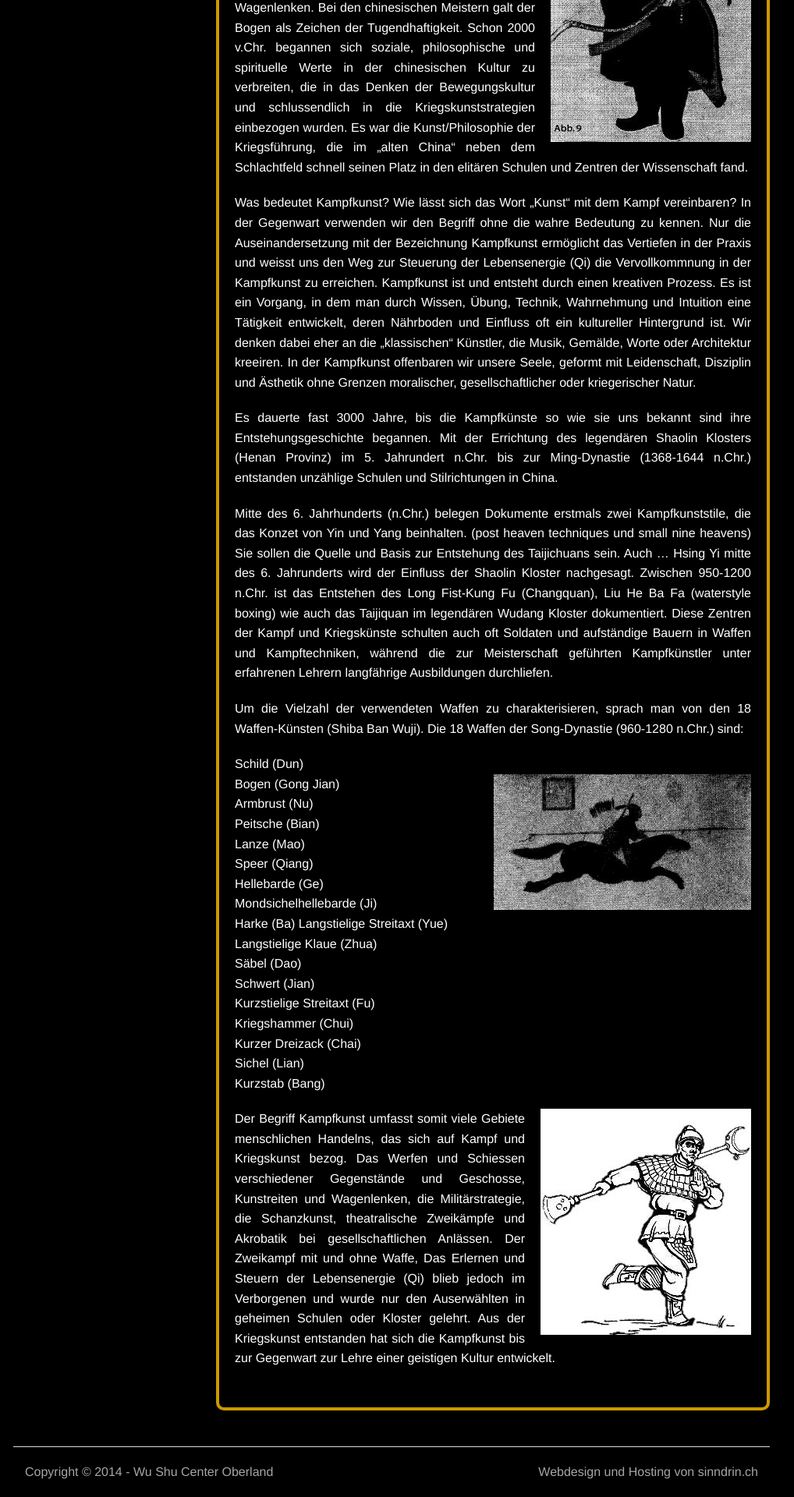
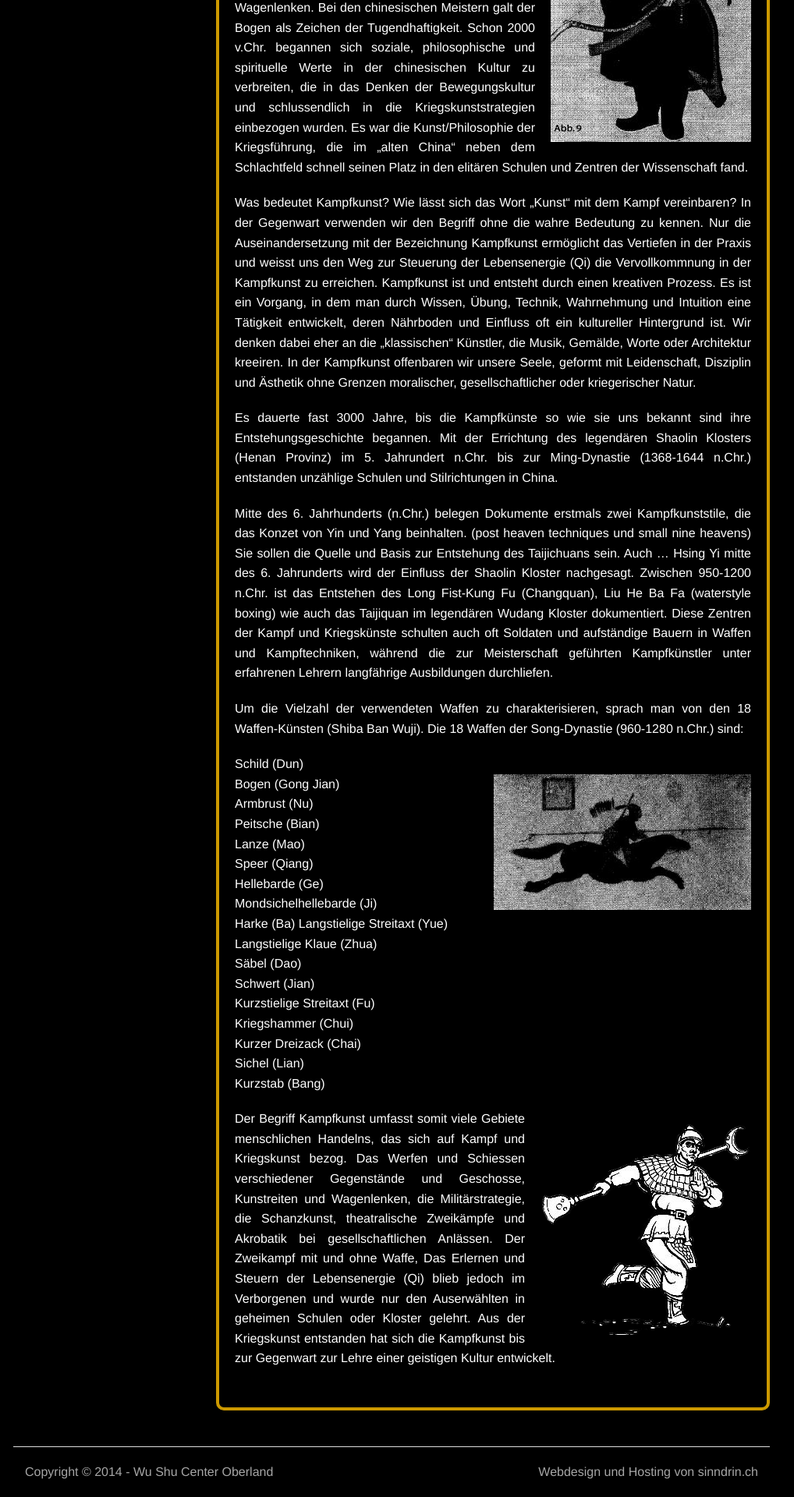
Before and after one commit to wu-shu/wu-shu.github.io, a Jekyll site: the page built from chinesische-kampfkunst/index.md, in a window 1280 px wide. Shown: the part 1051-2971 px from the top of the page at 78% size, without its empty margins (138-1156 px from the left). Built offline with Jekyll 4.4.1, drawn with Linux system fonts in a browser that asks for light colours; some web fonts are replaced; Markdown is read by kramdown in place of the engine named in the settings; comment, search, counter and statistics services are not loaded.

Commit message:
chin-kaempfer

```diff
--- a/chinesische-kampfkunst/index.md
+++ b/chinesische-kampfkunst/index.md
@@ -44,6 +44,6 @@ Kurzer Dreizack (Chai)<br>
 Sichel (Lian)<br>
 Kurzstab (Bang)<br>
 
-<img class="right" src="/images/chin-kaempfer.jpg" alt="Kämpfer">Der Begriff Kampfkunst umfasst somit viele Gebiete menschlichen Handelns, das sich auf Kampf und Kriegskunst bezog. Das Werfen und Schiessen verschiedener Gegenstände und Geschosse, Kunstreiten und Wagenlenken, die Militärstrategie, die Schanzkunst, theatralische Zweikämpfe und Akrobatik bei gesellschaftlichen Anlässen. Der Zweikampf mit und ohne Waffe, Das Erlernen und Steuern der Lebensenergie (Qi) blieb jedoch im Verborgenen und wurde nur den Auserwählten in geheimen Schulen oder Kloster gelehrt. Aus der Kriegskunst entstanden hat sich die Kampfkunst bis zur Gegenwart zur Lehre einer geistigen Kultur entwickelt.
+<img class="right" src="/images/chin-kaempfer.png" alt="Kämpfer">Der Begriff Kampfkunst umfasst somit viele Gebiete menschlichen Handelns, das sich auf Kampf und Kriegskunst bezog. Das Werfen und Schiessen verschiedener Gegenstände und Geschosse, Kunstreiten und Wagenlenken, die Militärstrategie, die Schanzkunst, theatralische Zweikämpfe und Akrobatik bei gesellschaftlichen Anlässen. Der Zweikampf mit und ohne Waffe, Das Erlernen und Steuern der Lebensenergie (Qi) blieb jedoch im Verborgenen und wurde nur den Auserwählten in geheimen Schulen oder Kloster gelehrt. Aus der Kriegskunst entstanden hat sich die Kampfkunst bis zur Gegenwart zur Lehre einer geistigen Kultur entwickelt.
 
 <p style="clear: both;"></p>
```
Also changed, not shown: images/chin-kaempfer.png (added).
